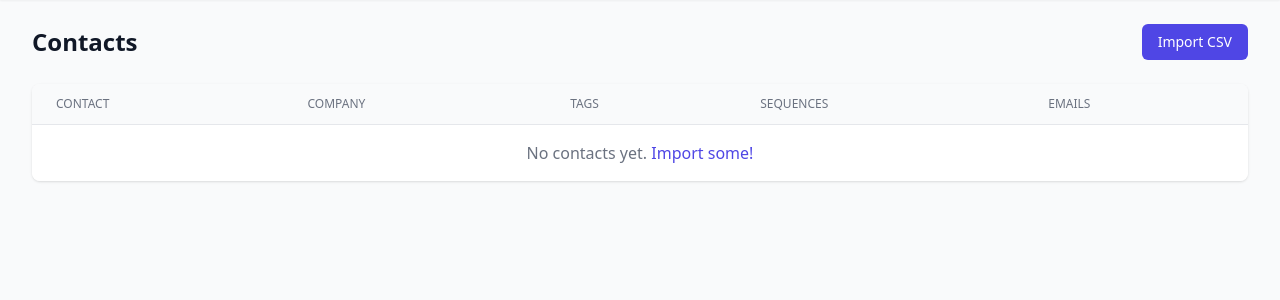
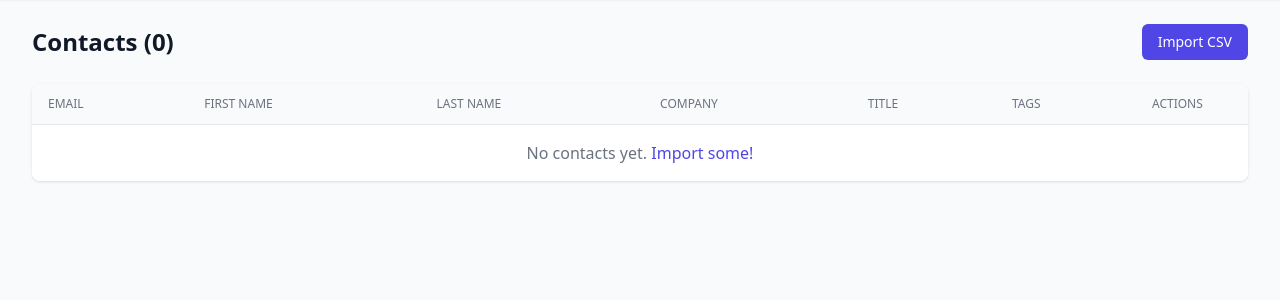
Before and after one commit to funcdude/crm-webhook, a Flask app: page /contacts in a window 1280 px wide. Shown: the part 65-365 px from the top of the page. Run offline with Flask 2, Linux system fonts and the light colour scheme; data that the repository does not hold is empty; some libraries are stand-ins or nearby versions.

Commit message:
Add ability to edit and delete contacts directly on the contacts page
Implement POST routes for editing and deleting contacts in main.py, and update the contacts.html template to support inline editing and deletion functionality.

Replit-Commit-Author: Agent
Replit-Commit-Session-Id: 73e4f687-a364-43a5-90e9-d331f3d8c750
Replit-Commit-Checkpoint-Type: full_checkpoint
Replit-Commit-Event-Id: 706466e0-76be-48b1-9b81-2dfa1cf4bfdb
Replit-Commit-Screenshot-Url: https://storage.googleapis.com/screenshot-production-us-central1/5c5df616-f0c7-4e1d-8fea-2ae2e527385a/73e4f687-a364-43a5-90e9-d331f3d8c750/1xh645P
Replit-Helium-Checkpoint-Created: true

```diff
--- a/main.py
+++ b/main.py
@@ -211,6 +211,36 @@ def import_contacts():
         return redirect(url_for('contacts'))
 
     return render_template('import.html')
+
+@app.route('/contacts/<int:contact_id>/edit', methods=['POST'])
+def edit_contact(contact_id):
+    email = request.form.get('email', '').strip().lower()
+    first_name = request.form.get('first_name', '').strip() or None
+    last_name = request.form.get('last_name', '').strip() or None
+    company = request.form.get('company', '').strip() or None
+    title = request.form.get('title', '').strip() or None
+
+    if not email:
+        flash('Email is required', 'error')
+        return redirect(url_for('contacts'))
+
+    with get_db() as conn:
+        conn.execute("""
+            UPDATE contacts SET email = ?, first_name = ?, last_name = ?,
+                company = ?, title = ?, updated_at = CURRENT_TIMESTAMP
+            WHERE id = ?
+        """, (email, first_name, last_name, company, title, contact_id))
+
+    flash('Contact updated', 'success')
+    return redirect(url_for('contacts'))
+
+@app.route('/contacts/<int:contact_id>/delete', methods=['POST'])
+def delete_contact(contact_id):
+    with get_db() as conn:
+        conn.execute("DELETE FROM contact_sequences WHERE contact_id = ?", (contact_id,))
+        conn.execute("DELETE FROM contacts WHERE id = ?", (contact_id,))
+    flash('Contact deleted', 'success')
+    return redirect(url_for('contacts'))
 
 @app.route('/sequences')
 def sequences():
--- a/templates/contacts.html
+++ b/templates/contacts.html
@@ -4,7 +4,7 @@
 
 {% block content %}
 <div class="mb-6 flex justify-between items-center">
-    <h1 class="text-2xl font-bold text-gray-900">Contacts</h1>
+    <h1 class="text-2xl font-bold text-gray-900">Contacts ({{ contacts|length }})</h1>
     <a href="/contacts/import" class="bg-indigo-600 text-white px-4 py-2 rounded-md text-sm font-medium hover:bg-indigo-700">
         Import CSV
     </a>
@@ -27,27 +27,39 @@
     <table class="min-w-full divide-y divide-gray-200">
         <thead class="bg-gray-50">
             <tr>
-                <th class="px-6 py-3 text-left text-xs font-medium text-gray-500 uppercase">Contact</th>
-                <th class="px-6 py-3 text-left text-xs font-medium text-gray-500 uppercase">Company</th>
-                <th class="px-6 py-3 text-left text-xs font-medium text-gray-500 uppercase">Tags</th>
-                <th class="px-6 py-3 text-left text-xs font-medium text-gray-500 uppercase">Sequences</th>
-                <th class="px-6 py-3 text-left text-xs font-medium text-gray-500 uppercase">Emails</th>
+                <th class="px-4 py-3 text-left text-xs font-medium text-gray-500 uppercase">Email</th>
+                <th class="px-4 py-3 text-left text-xs font-medium text-gray-500 uppercase">First Name</th>
+                <th class="px-4 py-3 text-left text-xs font-medium text-gray-500 uppercase">Last Name</th>
+                <th class="px-4 py-3 text-left text-xs font-medium text-gray-500 uppercase">Company</th>
+                <th class="px-4 py-3 text-left text-xs font-medium text-gray-500 uppercase">Title</th>
+                <th class="px-4 py-3 text-left text-xs font-medium text-gray-500 uppercase">Tags</th>
+                <th class="px-4 py-3 text-left text-xs font-medium text-gray-500 uppercase w-28">Actions</th>
             </tr>
         </thead>
         <tbody class="bg-white divide-y divide-gray-200">
             {% for contact in contacts %}
-            <tr>
-                <td class="px-6 py-4">
-                    <div class="text-sm font-medium text-gray-900">
-                        {{ contact.first_name or '' }} {{ contact.last_name or '' }}
-                    </div>
-                    <div class="text-sm text-gray-500">{{ contact.email }}</div>
+            <tr id="row-{{ contact.id }}">
+                <td class="px-4 py-3">
+                    <span class="view-mode text-sm text-gray-900">{{ contact.email }}</span>
+                    <input type="email" class="edit-mode hidden w-full text-sm p-1 border rounded" name="email" value="{{ contact.email }}">
                 </td>
-                <td class="px-6 py-4">
-                    <div class="text-sm text-gray-900">{{ contact.company or '-' }}</div>
-                    <div class="text-sm text-gray-500">{{ contact.title or '' }}</div>
+                <td class="px-4 py-3">
+                    <span class="view-mode text-sm text-gray-900">{{ contact.first_name or '-' }}</span>
+                    <input type="text" class="edit-mode hidden w-full text-sm p-1 border rounded" name="first_name" value="{{ contact.first_name or '' }}">
                 </td>
-                <td class="px-6 py-4">
+                <td class="px-4 py-3">
+                    <span class="view-mode text-sm text-gray-900">{{ contact.last_name or '-' }}</span>
+                    <input type="text" class="edit-mode hidden w-full text-sm p-1 border rounded" name="last_name" value="{{ contact.last_name or '' }}">
+                </td>
+                <td class="px-4 py-3">
+                    <span class="view-mode text-sm text-gray-900">{{ contact.company or '-' }}</span>
+                    <input type="text" class="edit-mode hidden w-full text-sm p-1 border rounded" name="company" value="{{ contact.company or '' }}">
+                </td>
+                <td class="px-4 py-3">
+                    <span class="view-mode text-sm text-gray-500">{{ contact.title or '-' }}</span>
+                    <input type="text" class="edit-mode hidden w-full text-sm p-1 border rounded" name="title" value="{{ contact.title or '' }}">
+                </td>
+                <td class="px-4 py-3">
                     {% if contact.tags %}
                     <div class="flex flex-wrap gap-1">
                         {% for tag in contact.tags.split(',') %}
@@ -55,15 +67,25 @@
                         {% endfor %}
                     </div>
                     {% else %}
-                    <span class="text-gray-400">-</span>
+                    <span class="text-gray-400 text-sm">-</span>
                     {% endif %}
                 </td>
-                <td class="px-6 py-4 text-sm text-gray-500">{{ contact.sequences }}</td>
-                <td class="px-6 py-4 text-sm text-gray-500">{{ contact.emails }}</td>
+                <td class="px-4 py-3">
+                    <div class="view-mode flex gap-2">
+                        <button onclick="startEdit({{ contact.id }})" class="text-indigo-600 hover:text-indigo-800 text-xs font-medium">Edit</button>
+                        <form method="POST" action="/contacts/{{ contact.id }}/delete" class="inline">
+                            <button type="submit" onclick="return confirm('Delete this contact?')" class="text-red-500 hover:text-red-700 text-xs font-medium">Delete</button>
+                        </form>
+                    </div>
+                    <div class="edit-mode hidden flex gap-2">
+                        <button onclick="saveEdit({{ contact.id }})" class="text-green-600 hover:text-green-800 text-xs font-medium">Save</button>
+                        <button onclick="cancelEdit({{ contact.id }})" class="text-gray-500 hover:text-gray-700 text-xs font-medium">Cancel</button>
+                    </div>
+                </td>
             </tr>
             {% else %}
             <tr>
-                <td colspan="5" class="px-6 py-4 text-center text-gray-500">
+                <td colspan="7" class="px-6 py-4 text-center text-gray-500">
                     No contacts yet. <a href="/contacts/import" class="text-indigo-600 hover:underline">Import some!</a>
                 </td>
             </tr>
@@ -71,4 +93,40 @@
         </tbody>
     </table>
 </div>
+
+<script>
+function startEdit(id) {
+    var row = document.getElementById('row-' + id);
+    row.querySelectorAll('.view-mode').forEach(function(el) { el.classList.add('hidden'); });
+    row.querySelectorAll('.edit-mode').forEach(function(el) { el.classList.remove('hidden'); });
+}
+
+function cancelEdit(id) {
+    var row = document.getElementById('row-' + id);
+    row.querySelectorAll('.view-mode').forEach(function(el) { el.classList.remove('hidden'); });
+    row.querySelectorAll('.edit-mode').forEach(function(el) { el.classList.add('hidden'); });
+}
+
+function saveEdit(id) {
+    var row = document.getElementById('row-' + id);
+    var form = document.createElement('form');
+    form.method = 'POST';
+    form.action = '/contacts/' + id + '/edit';
+
+    var fields = ['email', 'first_name', 'last_name', 'company', 'title'];
+    fields.forEach(function(field) {
+        var input = row.querySelector('input[name="' + field + '"]');
+        if (input) {
+            var hidden = document.createElement('input');
+            hidden.type = 'hidden';
+            hidden.name = field;
+            hidden.value = input.value;
+            form.appendChild(hidden);
+        }
+    });
+
+    document.body.appendChild(form);
+    form.submit();
+}
+</script>
 {% endblock %}
```
